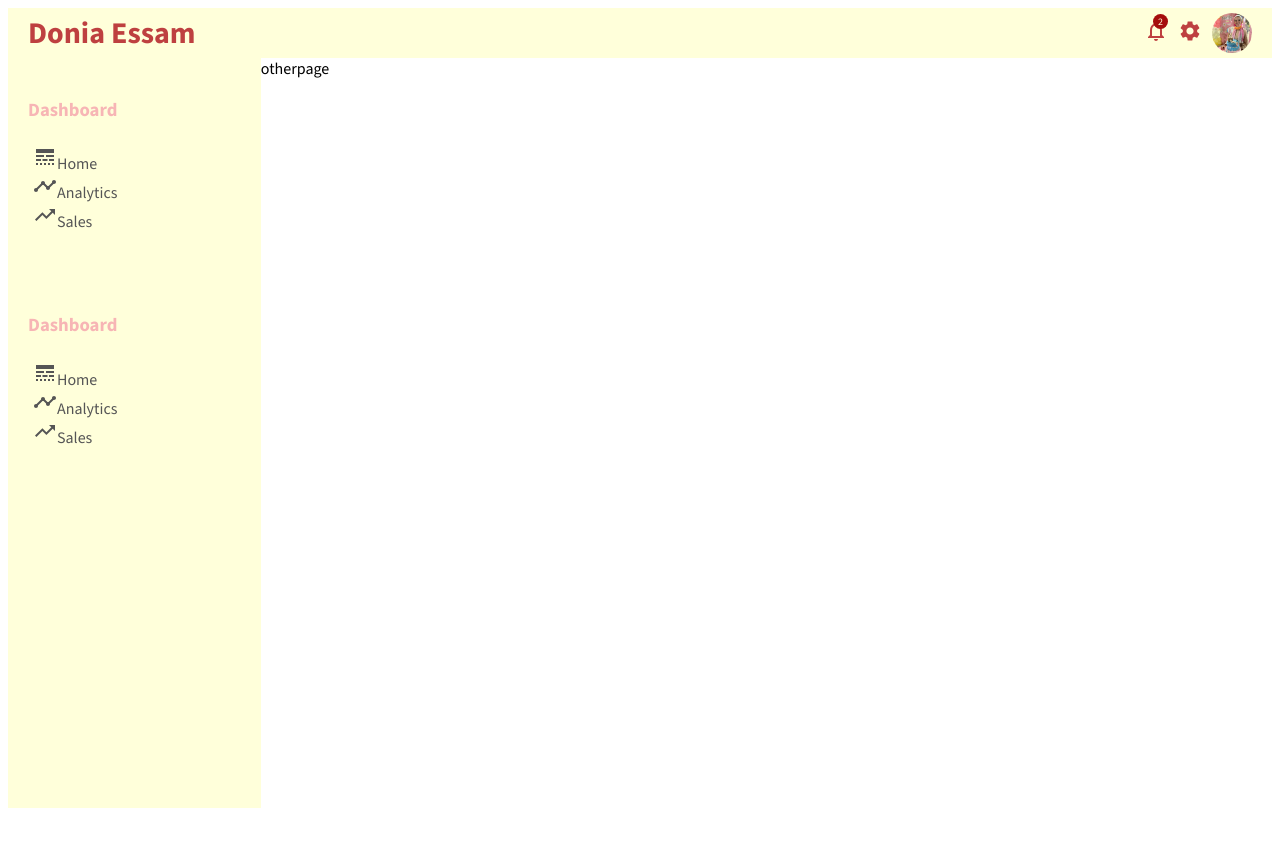
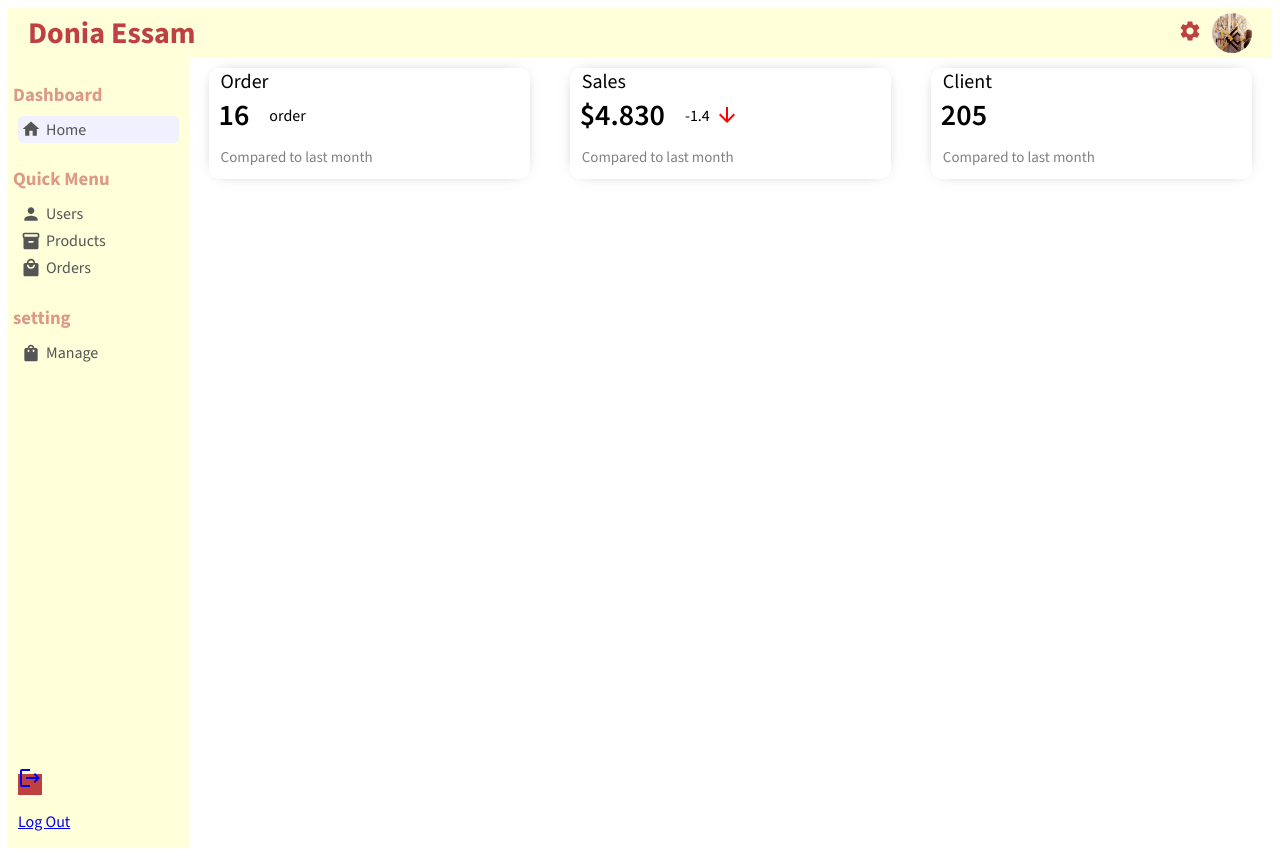
Before and after one commit to maryam-hussien/project309, a React (Create React App) app in the folder FrontEnd/: page / in a window 1280 px wide. Before the commit the page ends 816 px from the top, so only its background shows below. Built offline with nearby package versions, Linux system fonts and the light colour scheme.

Commit message:
add DashHome

```diff
--- /dev/null
+++ b/FrontEnd/src/component/FeaturedInfo/FeaturedInfo.css
@@ -0,0 +1,49 @@
+.featured{
+    width: 100%;
+    display: flex;
+    /* flex-direction: column;
+    flex-wrap: nowrap;
+    align-items: center;
+    justify-content: space-between; */
+}
+.featuredItem{
+    flex :1;
+    margin: 0px 20px;
+    margin-top: 10px;
+    border-radius: 10px;
+    cursor: pointer;
+    -webkit-box-shadow: 0px 0px 0px 15px -10px rgba(0,0,0, 0.75);
+    box-shadow: 0px 0px 15px -10px rgba(0,0,0,0.75);
+}
+.featuredTitle{
+    font-size: 20px;
+    margin: 12px;
+}
+.featuredMoneyContainer{
+    margin: 0px 10px;
+    display: flex;
+    align-items: center;
+}
+.featuredMoney{
+    font-size: 30px;
+    font-weight: 600;
+    /* margin: 12px; */
+}
+.featuredMoneyRate{
+    display: flex;
+    align-items: center;
+    margin-left: 20px;
+}
+.featuredIcon{
+    font-size: 14px;
+    margin-left: 5px;
+    color:green;
+}
+.featuredIcon.negative{
+    color: red;
+}
+.featuredSub{
+    margin: 12px;
+    font-size: 15px;
+    color: gray;
+}
--- /dev/null
+++ b/FrontEnd/src/component/FeaturedInfo/FeaturedInfo.jsx
@@ -0,0 +1,33 @@
+import './FeaturedInfo.css'
+import ArrowDownwardIcon from '@mui/icons-material/ArrowDownward';
+function FeaturedInfo() {
+  return (
+    <div className='featured'>
+      <div className="featuredItem">
+        <span className='featuredTitle'>Order</span>
+        <div className="featuredMoneyContainer">
+          <span className="featuredMoney">16</span>
+          <span className="featuredMoneyRate">order  </span>
+        </div>
+        <div className="featuredSub">Compared to last month</div>
+      </div>
+      <div className="featuredItem">
+        <span className='featuredTitle'>Sales</span>
+        <div className="featuredMoneyContainer">
+          <span className="featuredMoney">$4.830</span>
+          <span className="featuredMoneyRate">-1.4 <ArrowDownwardIcon className='featuredIcon negative'/> </span>
+        </div>
+        <div className="featuredSub">Compared to last month</div>
+      </div>
+      <div className="featuredItem">
+        <span className='featuredTitle'>Client</span>
+        <div className="featuredMoneyContainer">
+          <span className="featuredMoney">205</span>
+        </div>
+        <div className="featuredSub">Compared to last month</div>
+      </div>
+    </div>
+  )
+}
+
+export default FeaturedInfo
--- a/FrontEnd/src/component/Sidebar/Sidebar.jsx
+++ b/FrontEnd/src/component/Sidebar/Sidebar.jsx
@@ -1,7 +1,10 @@
 import '../Sidebar/sidebar.css'
-import LineStyleIcon from '@mui/icons-material/LineStyle';
-import TimelineIcon from '@mui/icons-material/Timeline';
-import TrendingUpIcon from '@mui/icons-material/TrendingUp';
+import PersonIcon from '@mui/icons-material/Person';
+import Inventory2Icon from '@mui/icons-material/Inventory2';
+import ShoppingBagIcon from '@mui/icons-material/ShoppingBag';
+import HomeIcon from '@mui/icons-material/Home';
+import LocalMallIcon from '@mui/icons-material/LocalMall';
+import LogoutIcon from '@mui/icons-material/Logout';
 
 function Sidebar() {
   return (
@@ -10,40 +13,48 @@ function Sidebar() {
             <div className="sidebarMenu">
                 <h3 className="sidebarTitle">Dashboard</h3>
                 <ul className="sidebarList">
-                    <li className="sidebarlistItem">
-                        <LineStyleIcon/>
+                    <li className="sidebarlistItem active">
+                        <HomeIcon className="sidebarIcon" />
                         Home
                     </li>
+                </ul>
+            </div>
+            <div className="sidebarMenu">
+                <h3 className="sidebarTitle">Quick Menu</h3>
+                <ul className="sidebarList">
                     <li className="sidebarlistItem">
-                        <TimelineIcon/>
-                        Analytics
+                        <PersonIcon className="sidebarIcon" />
+                        Users
                     </li>
                     <li className="sidebarlistItem">
-                        <TrendingUpIcon/>
-                        Sales
+                        <Inventory2Icon className='sidebarIcon' />
+                        Products
+                    </li>
+                    <li className="sidebarlistItem">
+                        <LocalMallIcon className="sidebarIcon"/>
+                        Orders
+                    </li>
+                </ul>
+            </div>
+
+            <div className="sidebarMenu">
+                <h3 className="sidebarTitle">setting</h3>
+                <ul className="sidebarList">
+                    <li className="sidebarlistItem">
+                        <ShoppingBagIcon className="sidebarIcon" />
+                        Manage
+                    </li>
+                    <li className="log-out">
+                        <a href="st" >
+                            <LogoutIcon/>
+                                <p>Log Out</p>
+
+                        </a>
                     </li>
                 </ul>
             </div>
         </div>
-        <div className="sidebarWrapper">
-            <div className="sidebarMenu">
-                <h3 className="sidebarTitle">Dashboard</h3>
-                <ul className="sidebarList">
-                    <li className="sidebarlistItem active">
-                        <LineStyleIcon/>
-                        Home
-                    </li>
-                    <li className="sidebarlistItem">
-                        <TimelineIcon/>
-                        Analytics
-                    </li>
-                    <li className="sidebarlistItem">
-                        <TrendingUpIcon/>
-                        Sales
-                    </li>
-                </ul>
-            </div>
-        </div>
+
     </div>
   )
 }
--- a/FrontEnd/src/component/Sidebar/sidebar.css
+++ b/FrontEnd/src/component/Sidebar/sidebar.css
@@ -1,33 +1,47 @@
 .sidebar{
-    flex: 1;
-    height: calc(100vh - 50px);
-    background-color: #FFFFDA ;
+    flex: 2;
+    height: calc(100vh - 10px);
+    background-color: #FFFFDA;
     position: sticky;
     top: 50px;
 }
 .sidebarTitle{
     font-style: 13px;
-    color: #f7b5b5;
+    color: #be404088;
+    margin-bottom: -12px;
 }
 .sidebarWrapper{
-    padding: 20px;
+    padding: 5px;
     color: #555;
 }
 .slidebarMenu{
-    margin-bottom: 10px;
+    margin-bottom: 5px;
 }
 .sidebarList{
     list-style: none;
     padding: 5px;
 }
-.sidebarListItem{
-    padding: 5px;
+.sidebarlistItem{
+    padding: 3px;
     cursor: pointer;
     display: flex;
     align-items: center;
     border-radius: 10px;
 }
-.sidebarListItem.active ,
-.sidebarListItem:hover{
-    background-color: #9bb4e4 ;
+.sidebarlistItem.active ,
+.sidebarlistItem:hover{
+    background-color: rgb(240, 240, 255) ;
+    border-radius: 5px;
 }
+.sidebarIcon{
+    margin-right: 5px;
+    font-size: 20px !important;
+}
+.log-out{
+    position: absolute;
+    bottom: 0;
+    width: 100%;
+}
+.log-out a{
+    background-color: #be4040;
+}
--- a/FrontEnd/src/component/Topbar/Topbar.jsx
+++ b/FrontEnd/src/component/Topbar/Topbar.jsx
@@ -1,5 +1,4 @@
 import '../Topbar/topbar.css';
-import NotificationsNoneIcon from '@mui/icons-material/NotificationsNone';
 import SettingsIcon from '@mui/icons-material/Settings';
 import profileImg from '../../../src/assets/profile/profile.jpg';
 
@@ -13,10 +12,6 @@ function Topbar() {
             </div>
             <div className="topRight">
                 <div className="topbarIconsContainer">
-                    <NotificationsNoneIcon/>
-                    <span className="topIconBadge">2</span>
-                </div>
-                <div className="topbarIconsContainer">
                     <SettingsIcon/>
                 </div>
                 <img src={profileImg} alt="" className="topAvatar" />
--- /dev/null
+++ b/FrontEnd/src/dashboard/pages/home/DashHome.css
@@ -0,0 +1,7 @@
+.DashHome{
+    flex: 12;
+}
+.homeWidgets{
+    display: flex;
+    margin: 20px;
+}
--- /dev/null
+++ b/FrontEnd/src/dashboard/pages/home/DashHome.jsx
@@ -0,0 +1,13 @@
+import FeaturedInfo from '../../../component/FeaturedInfo/FeaturedInfo'
+import './DashHome.css'
+
+function DashHome() {
+  return (
+    <div className='DashHome'>
+      <FeaturedInfo/>
+      <div className='homeWidgets'></div>
+    </div>
+  )
+}
+
+export default DashHome
--- a/FrontEnd/src/dashboard/pages/home/HomePage.jsx
+++ b/FrontEnd/src/dashboard/pages/home/HomePage.jsx
@@ -2,6 +2,7 @@ import React from 'react'
 import './HomePage.css'
 import Topbar from '../../../component/Topbar/Topbar'
 import Sidebar from '../../../component/Sidebar/Sidebar'
+import DashHome from '../../../dashboard/pages/home/DashHome'
 
 function Home() {
 
@@ -10,7 +11,7 @@ function Home() {
       <Topbar/>
       <div className="container">
       <Sidebar/>
-      <div className="other"> otherpage </div>
+       <DashHome/>
       </div>
     </div>
   )
```
Also changed, not shown: FrontEnd/public/manifest.json (added), FrontEnd/src/assets/profile/profile.jpg, 1 other file (tests, documents, lock files or other folders).
